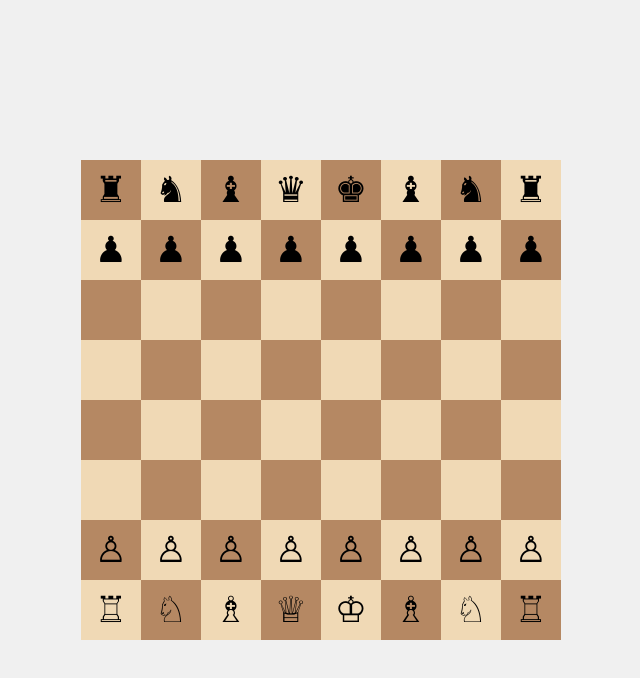
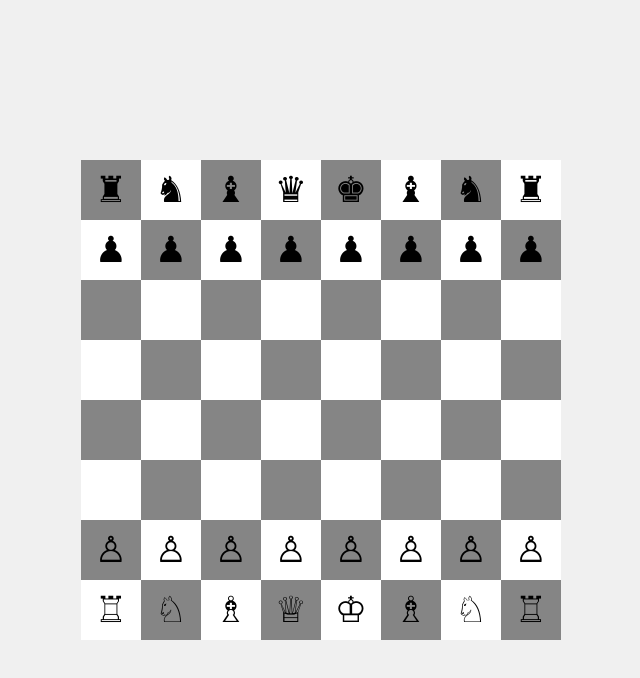
Before and after one commit to RATHOD122006/chessboard, a plain HTML site: page index.html in a window 1280 px wide. Shown: the whole page, without its empty margins (319-959 px from the left). Drawn offline with Linux system fonts and the light colour scheme.

Commit message:
chessboard

```diff
--- a/styles.css
+++ b/styles.css
@@ -26,9 +26,9 @@ body {
 }
 
 .light {
-    background-color: #f0d9b5;
+    background-color: #ffffff;
 }
 
 .dark {
-    background-color: #b58863;
+    background-color: #858585;
 }
```
